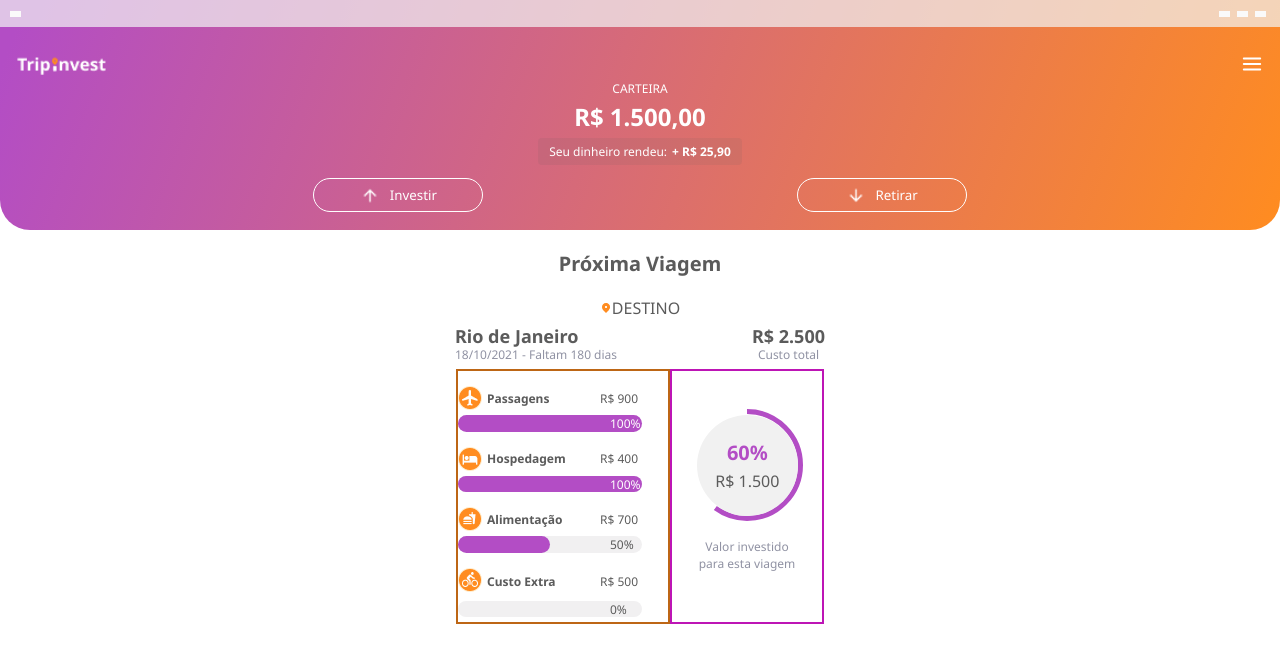
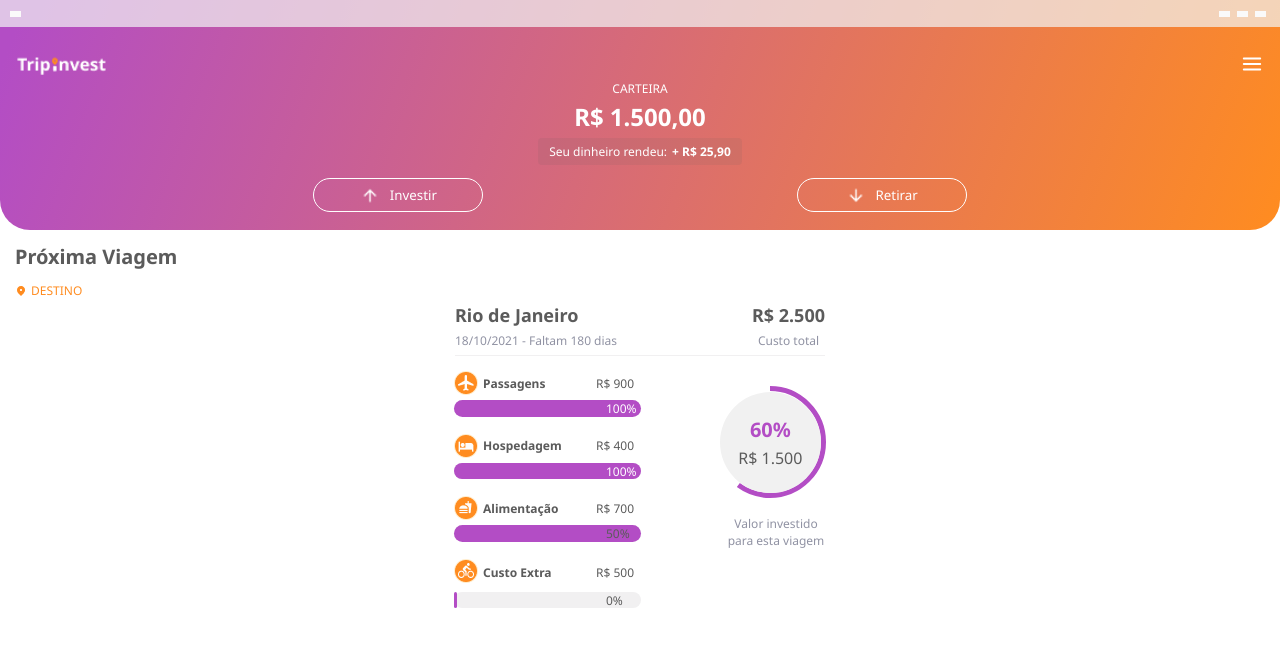
Before and after one commit to itsaleplets/hackathonSmile, a React (Create React App) app: page / in a window 1280 px wide. Shown: the top 662 px of the page. Built offline with nearby package versions, Linux system fonts and the light colour scheme.

Commit message:
Feat: next trip style

```diff
--- a/src/components/home/NextTrip.jsx
+++ b/src/components/home/NextTrip.jsx
@@ -28,23 +28,25 @@ function Home() {
 
   return (
     <div>
-      <p className="bold">Próxima Viagem</p>
-      <img src={location} alt="location icon"/>
-      <span>DESTINO</span>
-
-
+      <p className="bold nextTripTitle">Próxima Viagem</p>
+      <div className="destinyDiv">
+        <img src={location} alt="location icon"/>
+        <span className="destiny">DESTINO</span>
+      </div>
 
       <div className="mainDiv">
-        <div className="sumDiv">
+        <div className="sumDiv nextTripInfo">
           <div className="summary">
             <span className="bold sumTitle">Rio de Janeiro</span> <br/>
-            <p className="size12px weight300">18/10/2021 - Faltam 180 dias</p>
+            <p className="nextTripLegend">18/10/2021 - Faltam 180 dias</p>
           </div>
           <div className="summary">
             <span className="bold sumTitle">R$ 2.500</span>
-            <p className="size12px weight300">Custo total</p>
+            <p className=" nextTripLegend">Custo total</p>
           </div>
         </div>
+
+        <div className="line"></div>
 
         <div className="nextTripCosts">
 
--- a/src/components/home/ProgressBar.jsx
+++ b/src/components/home/ProgressBar.jsx
@@ -3,12 +3,17 @@ import '../../styles/routes/ProgressBar.css'
 
 export default function ProgressBar({ progress }) {
   const [newColor, setNewColor] = useState('');
+  const [progressColor, setProgressColor] = useState('');
+
 
   useEffect(() => {
     changeColor();
   });
 
   const changeColor = () => {
+    if (progress === 0) {
+      setProgressColor(1.5)
+    }
     if (progress >= 90) {
       return setNewColor('white');
     }
@@ -16,7 +21,7 @@ export default function ProgressBar({ progress }) {
 
   return (
     <div className="progress">
-      <div className="progress-done" style={{ width: `${progress}%`, opacity: 1 }}>
+      <div className="progress-done" style={{ width: `${progressColor}%`}}>
         <span className="progressText" style={{ color: newColor}}>
           {`${progress}%`}
         </span>
--- a/src/styles/routes/NextTrip.css
+++ b/src/styles/routes/NextTrip.css
@@ -1,10 +1,9 @@
 .nextTripCosts {
-  /* border: solid 2px green; */
-  /* width: 600px; */
-  /* padding: 5px; */
+  /* border: solid 2px rgb(0, 113, 128); */
+
   display: flex;
-  /* left: -400px; */
-  /* left: 20px; */
+  align-items: flex-start;
+  justify-content: space-between;
 }
 
 .eachCost {
@@ -18,19 +17,59 @@
 }
 
 .sectionCost {
-  border: solid 2px rgb(189, 102, 21);
+  /* border: solid 2px rgb(189, 102, 21); */
   width: 210px;
 }
 
 .circleProg {
-  border: solid 2px rgb(189, 21, 181);
-  width: 150px;
+  /* border: solid 2px rgb(189, 21, 181); */
+  width: fit-content;
+  margin-left: 50px;
+  margin-top: 30px;
   display: flex;
   flex-direction: column;
-  align-items: center;
+  align-items: flex-end;
   justify-content: center;
 }
 
 .circleText {
   width: 100px;
 }
+
+.nextTripTitle {
+  text-align: left;
+  margin: 13px 0 0 15px;
+  /* border: solid 2px rgb(189, 21, 181); */
+}
+
+.destiny {
+  font-size: 12px;
+  color: #FF8C20;
+  margin-left: 4px;
+}
+
+.destinyDiv {
+  /* border: solid 2px rgb(24, 23, 24); */
+  display: flex;
+  justify-content: flex-start;
+  align-items:center ;
+  margin: 12px 0 4px 15px;
+}
+
+.nextTripInfo {
+  margin: 5px;
+}
+
+.nextTripLegend {
+  margin-top: 19px;
+  font-size: 12px;
+  font-weight: 300;
+  color: #9092A3;
+}
+
+.line {
+  width: 370px;
+  height: 1px;
+  margin-top: 2px;
+  background-color: #F1F0F1;
+}
--- a/src/styles/routes/ProgressBar.css
+++ b/src/styles/routes/ProgressBar.css
@@ -2,16 +2,17 @@
   background-color: #F1F0F1;
   border-radius: 20px;
   height: 16.5px;
-  width: 184px;
+  width: 187px;
   position: relative;
-  margin: 5px 0px;
+  margin-top: 5px;
+  margin-bottom: 17px;
 }
 
 .progress-done {
 	background: #B34DC5;
 	border-radius: 20px;
 	height: 100%;
-	width: 0;
+	/* width: 0; */
 	/* opacity: 0; */
 	transition: 1s ease;
 }
```
